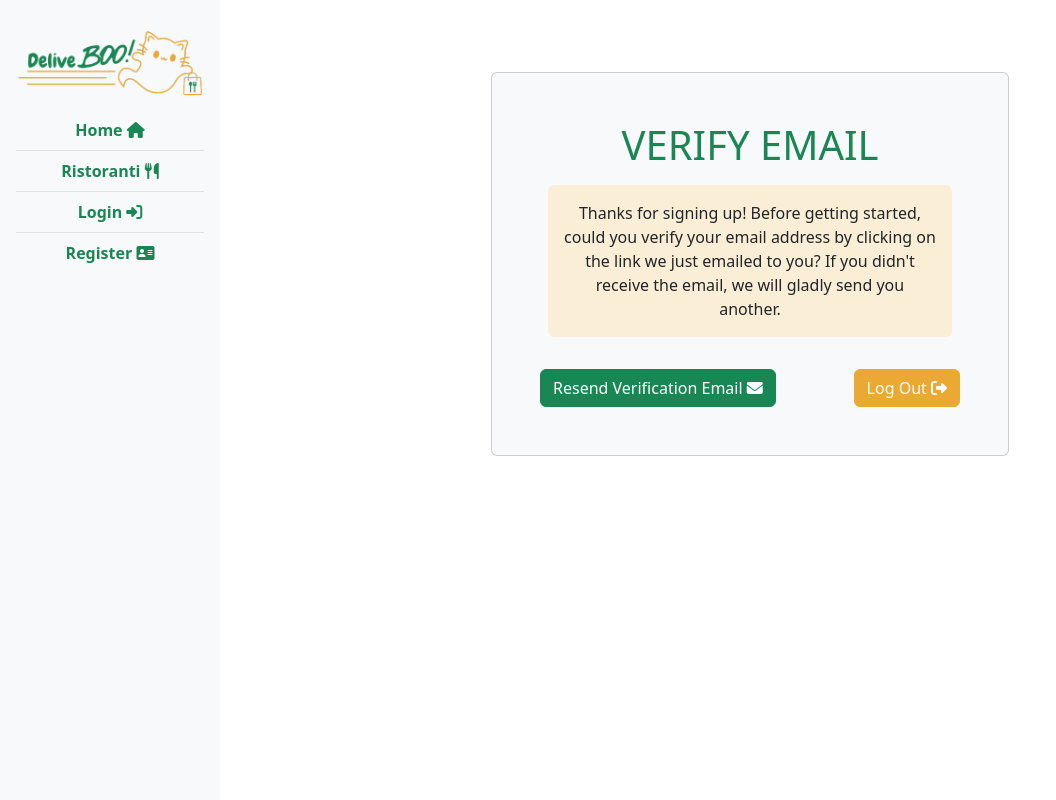
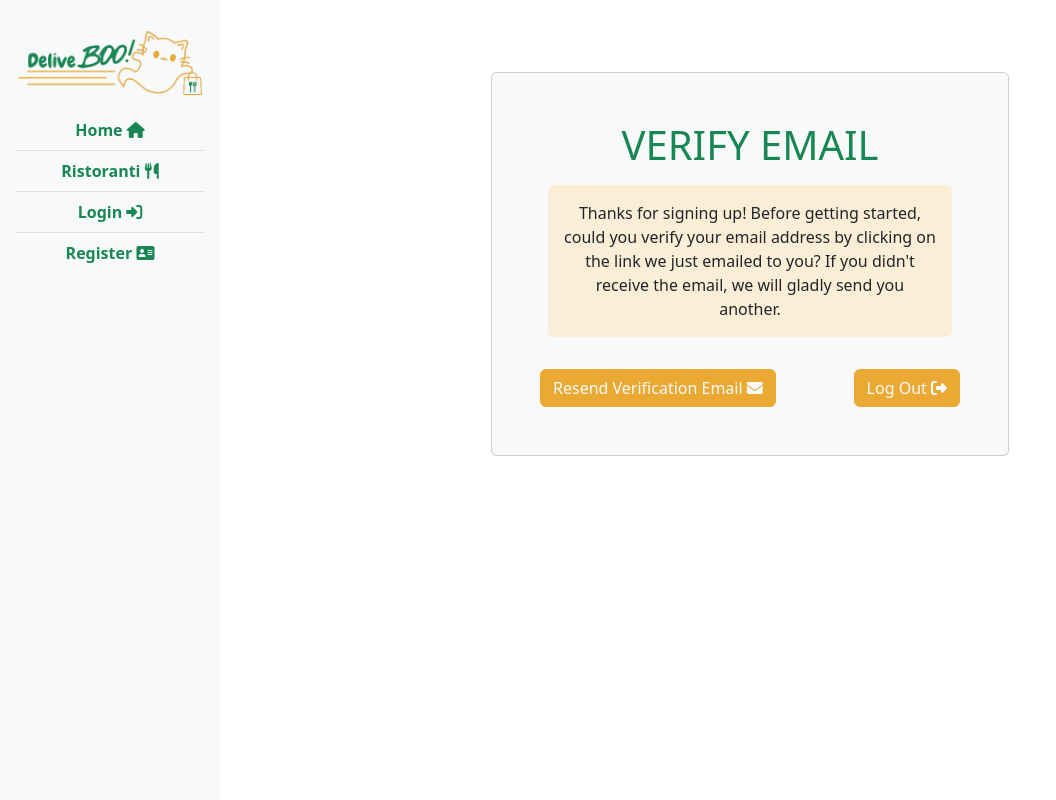
Before and after one commit to ClaudioScordari/deliveboo-backend, a Laravel app: page /verify-email in a window 1280 px wide. Shown: the whole page, without its empty margins (0-1056 px from the left). Run offline with Laravel 10, Linux system fonts and the light colour scheme; a user stored in the database is signed in; data comes from the database, SQL or seed files in the repository; style sheets or scripts are compiled from the project's sources.

Commit message:
FIX Mail issue

```diff
--- a/resources/views/admin/plates/index.blade.php
+++ b/resources/views/admin/plates/index.blade.php
@@ -8,7 +8,7 @@
         <div class="col-12">
             <h1 class="text-center mb-3 text-success">I miei Piatti</h1>
             <div class="d-flex justify-content-end mb-4">
-                <a href="{{ route('admin.plates.create') }}" class="btn btn-success">Nuovo piatto <i class="fa-solid fa-plus"></i><i class="fa-solid fa-bowl-food"></i></a>
+                <a href="{{ route('admin.plates.create') }}" class="btn btn-secondary text-light">Nuovo piatto <i class="fa-solid fa-plus"></i><i class="fa-solid fa-bowl-food"></i></a>
             </div>
             <div class="row">
                 @foreach ($plates as $plate)
--- a/resources/views/auth/verify-email.blade.php
+++ b/resources/views/auth/verify-email.blade.php
@@ -19,7 +19,7 @@
                 <form method="POST" action="{{ route('verification.send') }}">
                     @csrf
 
-                    <button class="btn btn-success" type="submit">
+                    <button class="btn btn-secondary text-light" type="submit">
                         Resend Verification Email <i class="fa-solid fa-envelope"></i>
                     </button>
                 </form>
```
